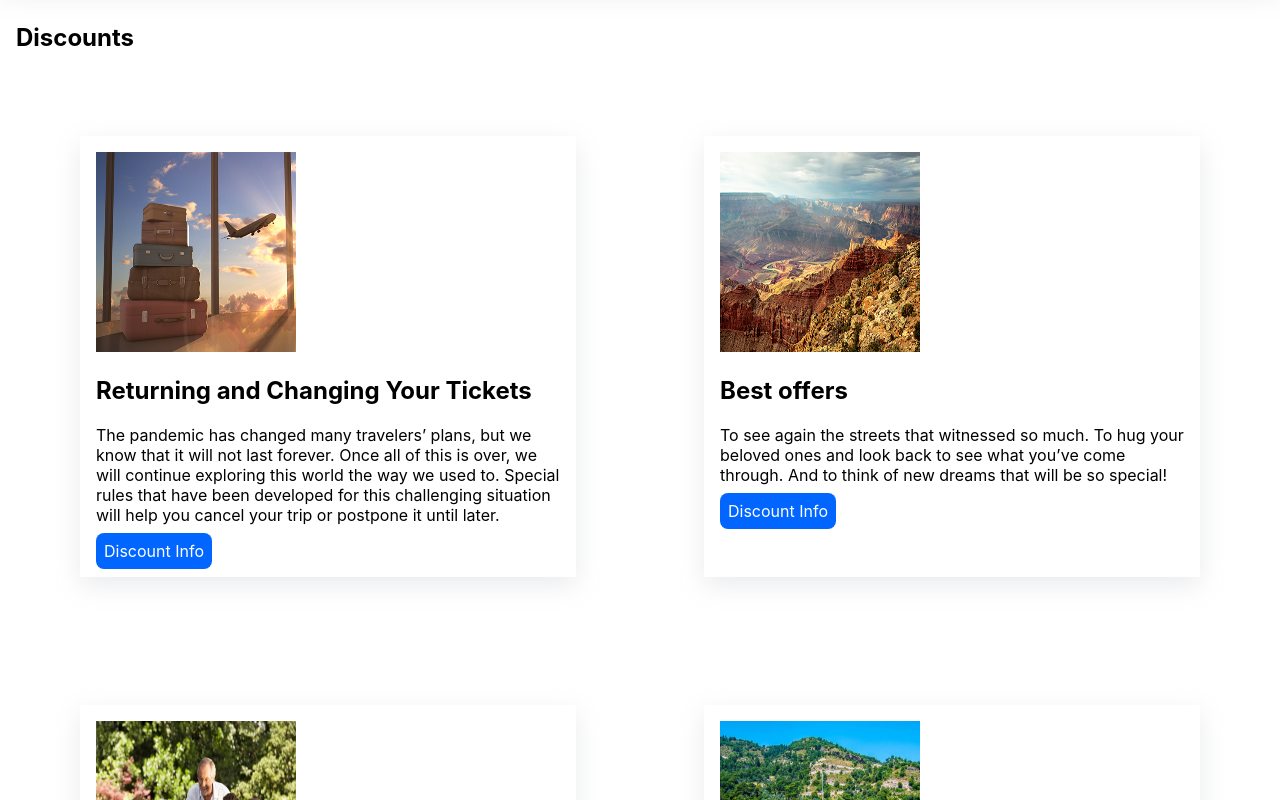
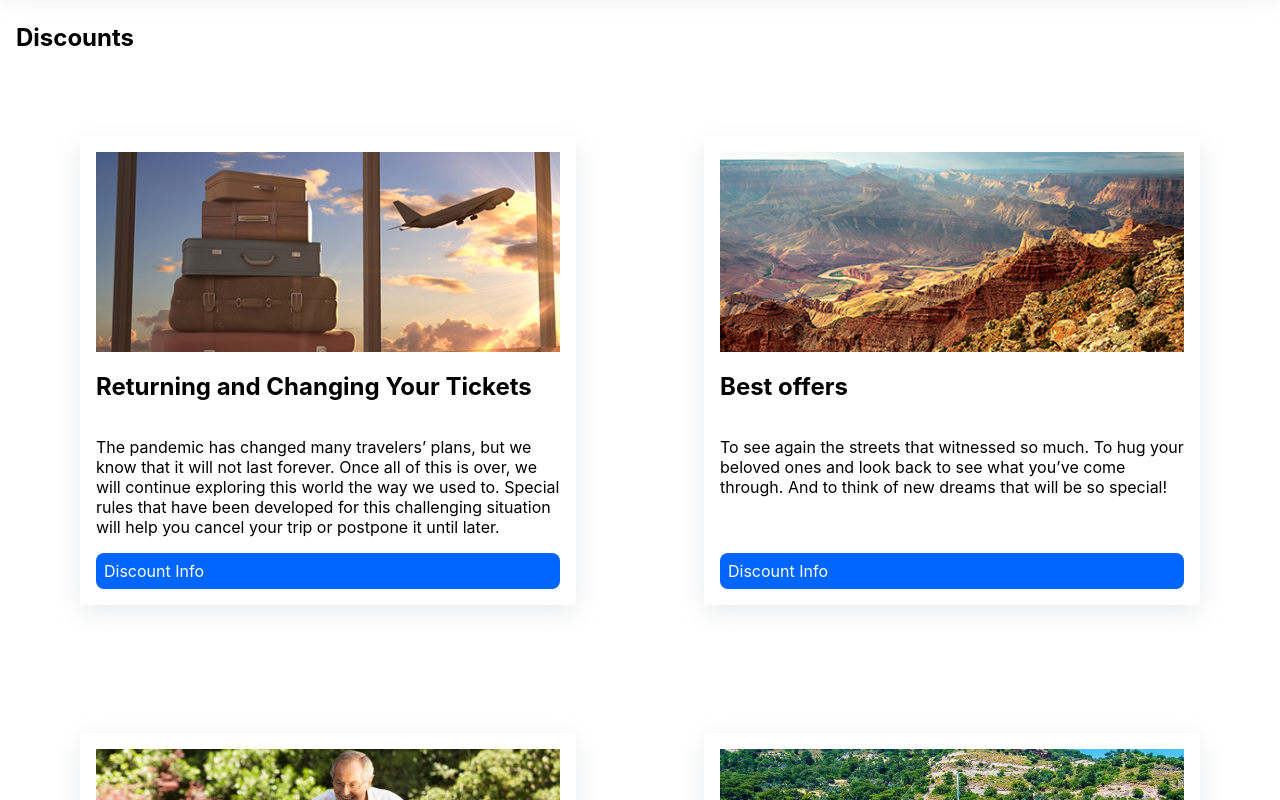
Before and after one commit to thepicture/flight-pool, a Next.js app: page / in a window 1280 px wide. Shown: the part 780-1580 px from the top of the page. Built offline with nearby package versions, Linux system fonts and the light colour scheme.

Commit message:
style(DiscountItem): change card proportion

```diff
--- a/components/DiscountList/DiscountItem/DiscountItem.tsx
+++ b/components/DiscountList/DiscountItem/DiscountItem.tsx
@@ -22,6 +22,7 @@ const DiscountItem: React.FC<DiscountItemProps> = ({
         alt={headLine}
         width={200}
         height={200}
+        style={{ width: "100%", objectFit: "cover" }}
         className="test-0-ai"
       />
       <h2 className="test-0-an">{headLine}</h2>
--- a/components/ReservationCommons/ReservationCommons.tsx
+++ b/components/ReservationCommons/ReservationCommons.tsx
@@ -30,7 +30,7 @@ const ReservationCommons = () => {
       return;
     }
 
-    setReservationCount(event.target.value);
+    setReservationCount(+event.target.value);
 
     setIsShowExampleButtonVisible(true);
   };
--- a/styles/DiscountList/DiscountItem/DiscountItem.module.css
+++ b/styles/DiscountList/DiscountItem/DiscountItem.module.css
@@ -1,5 +1,10 @@
 .article {
+  display: grid;
+  grid-template-rows: auto auto 1fr auto;
+
   box-shadow: var(--box-shadow);
   margin: 4em;
   padding: var(--padding);
+
+  min-height: 16em;
 }
```
